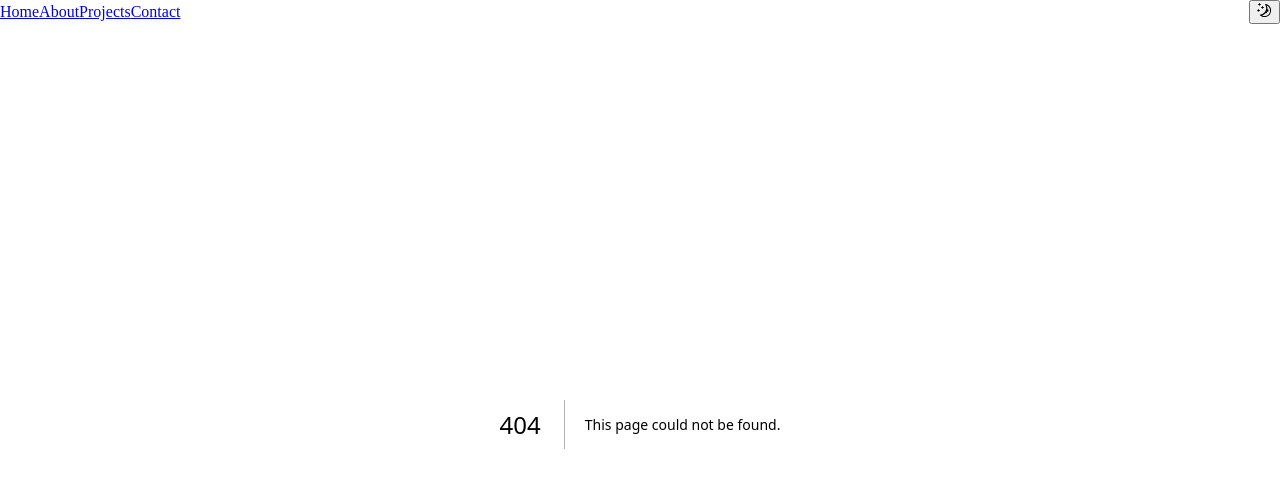
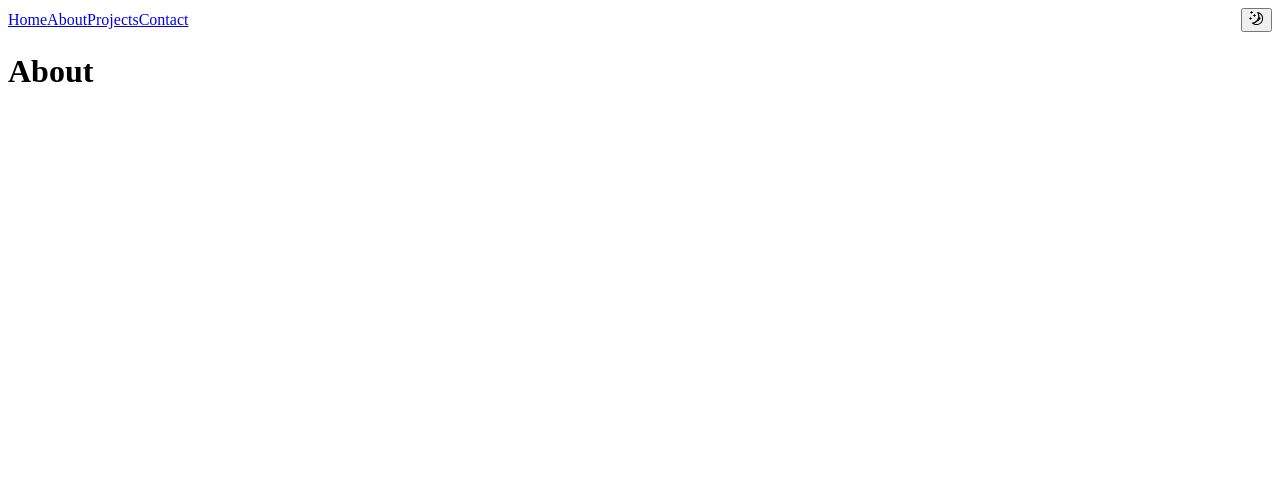
Before and after one commit to Cobby914/Personal_Website, a Next.js app: page /about in a window 1280 px wide. Before the commit this address had no page. Shown: the top 488 px of the page. Built offline with nearby package versions, Linux system fonts and the light colour scheme.

Commit message:
quickly added an about page + fixed up contacts page

```diff
--- /dev/null
+++ b/app/about/page.js
@@ -0,0 +1,3 @@
+export default function About() {
+  return <h1>About</h1>;
+}
--- a/app/contact/page.js
+++ b/app/contact/page.js
@@ -0,0 +1,3 @@
+export default function Contacts() {
+  return <h1>Contacts</h1>;
+}
--- a/tsconfig.json
+++ b/tsconfig.json
@@ -29,6 +29,6 @@
     ".next/types/**/*.ts",
     ".next/dev/types/**/*.ts",
     "**/*.mts"
-, "app/layout.js", "app/HomePage.js"  ],
+, "app/layout.js", "app/page.js"  ],
   "exclude": ["node_modules"]
 }
```
Also changed, not shown: store/useThemeStore.js (line endings or trailing spaces).
